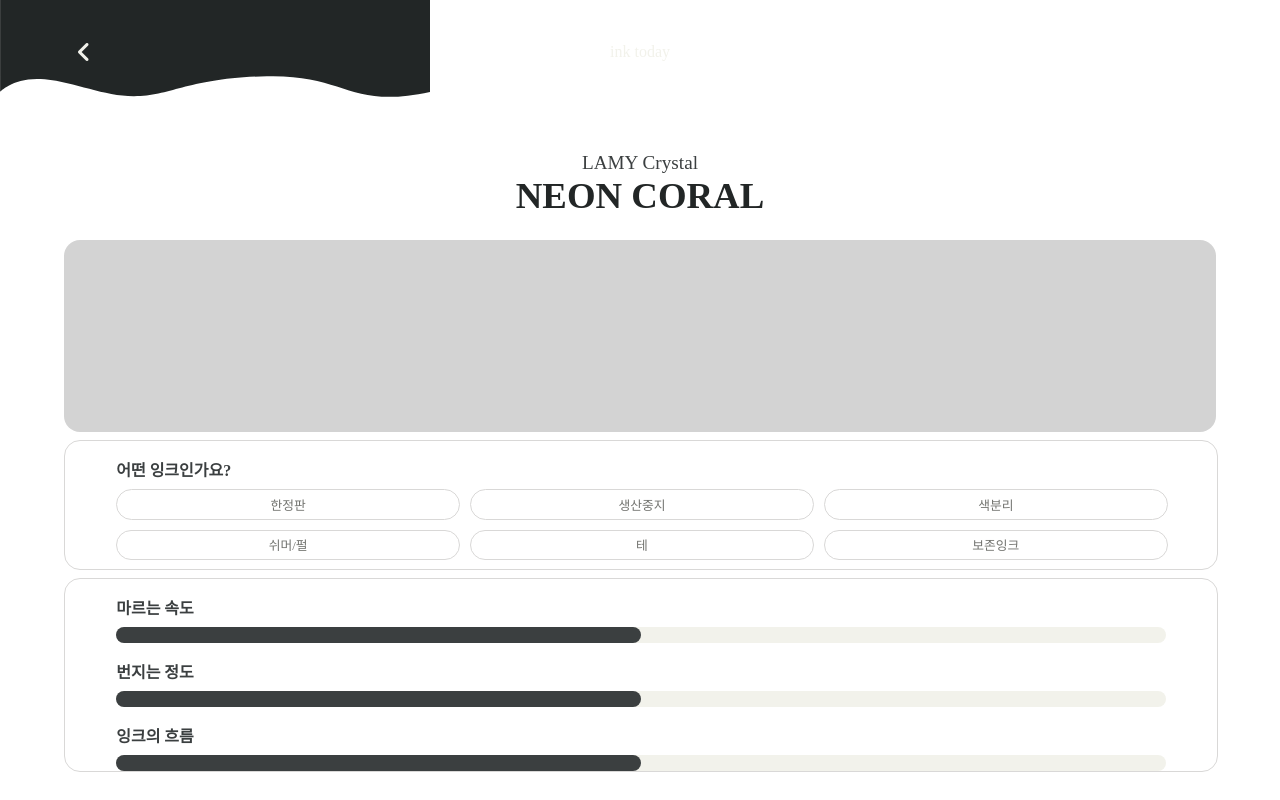
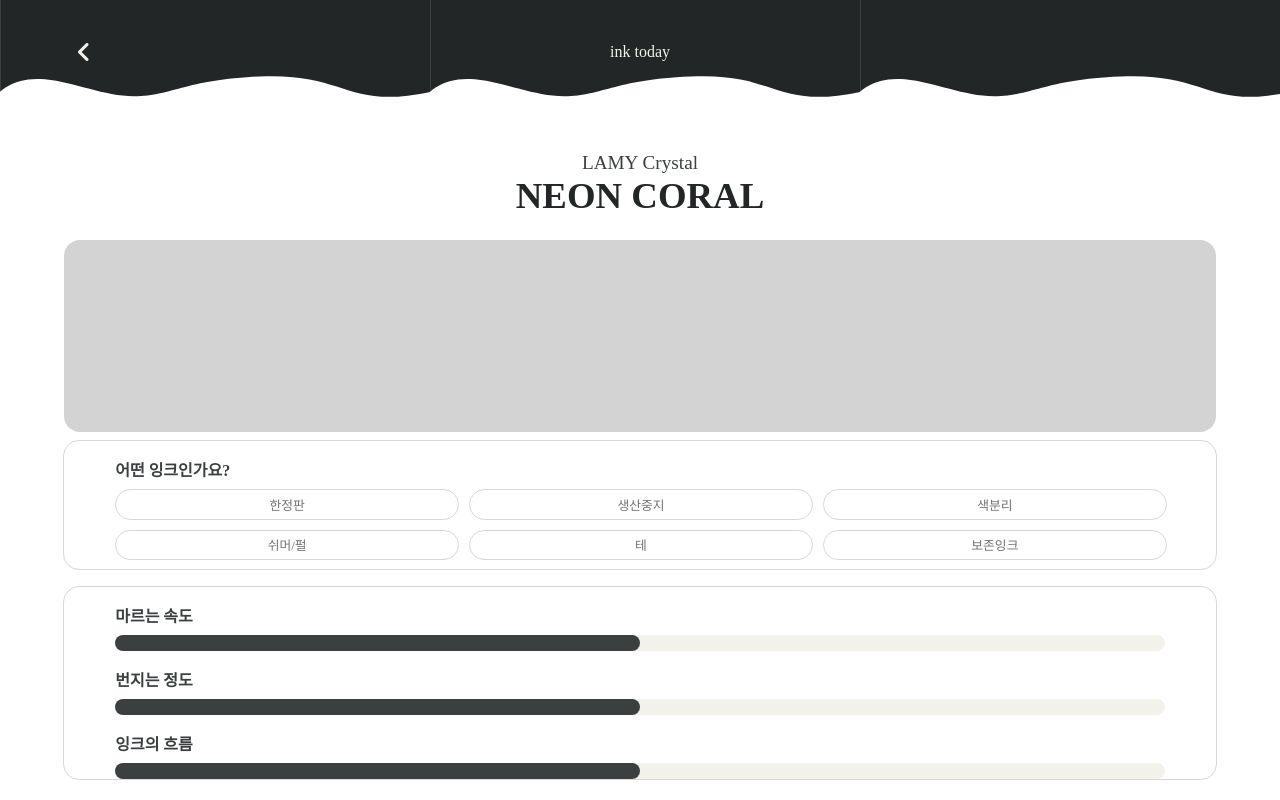
Before and after one commit to a-jinjin/2022-project-INK, a plain HTML site: page 06-ink-review.html in a window 1280 px wide. Drawn offline with Linux system fonts and the light colour scheme.

Commit message:
header부분의 정렬방법 수정

```diff
--- a/06-ink-review.html
+++ b/06-ink-review.html
@@ -17,17 +17,20 @@
 
     #root-review {
       width: 100vw; height: 100vh;
-      /* background-color: gray; */
+
+      display: flex;
+      flex-direction: column;
+      align-items: center;
     }
 
 
 /* ==================== 타이틀 고정영역 */
     #root-review > header:nth-child(1) {
-      width: 90vw; height: 13%;
+      width: 90vw; height: 13vh;
       padding: 0 5vw 0 5vw;
 
       background-image: url(./img/wave-head.svg);
-      background-repeat: no-repeat;
+      background-repeat: repeat-x;
 
       display: flex;
       align-items: center;
```
